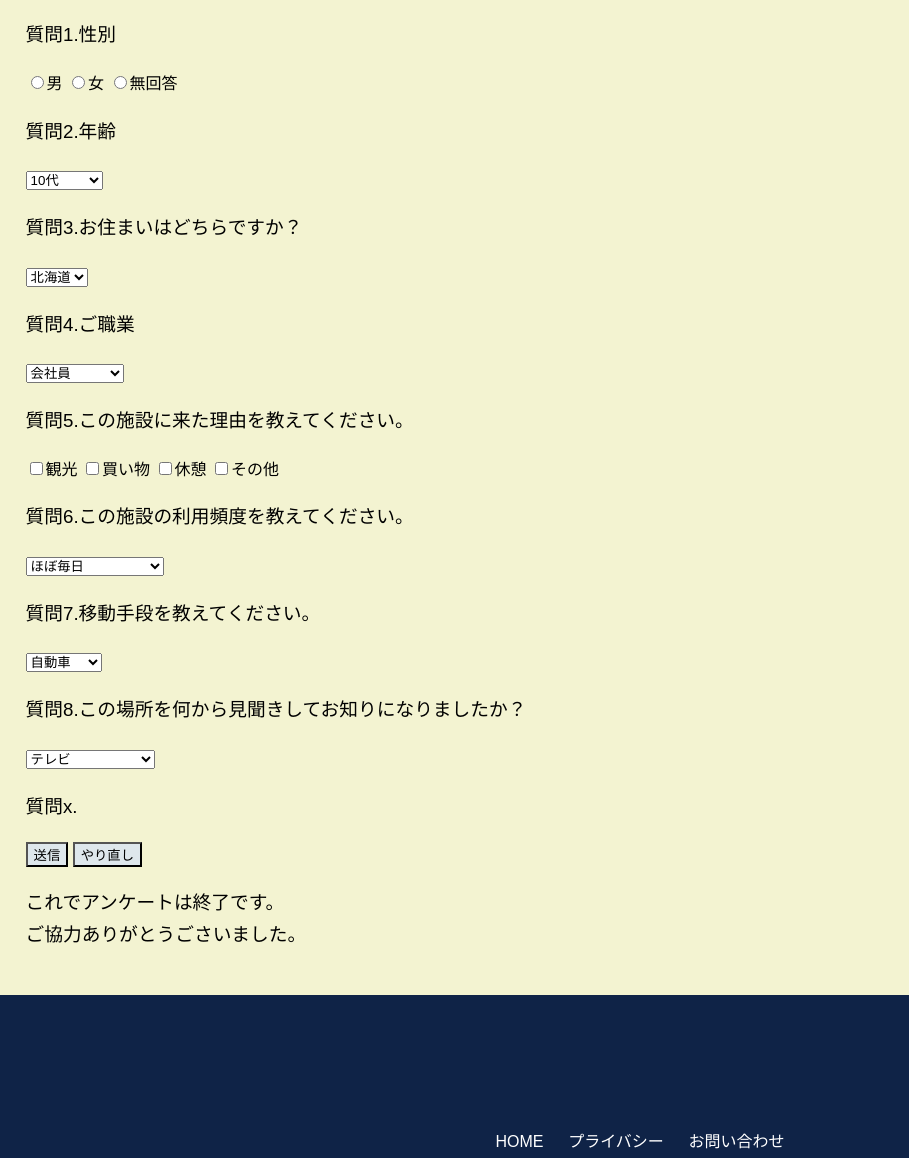
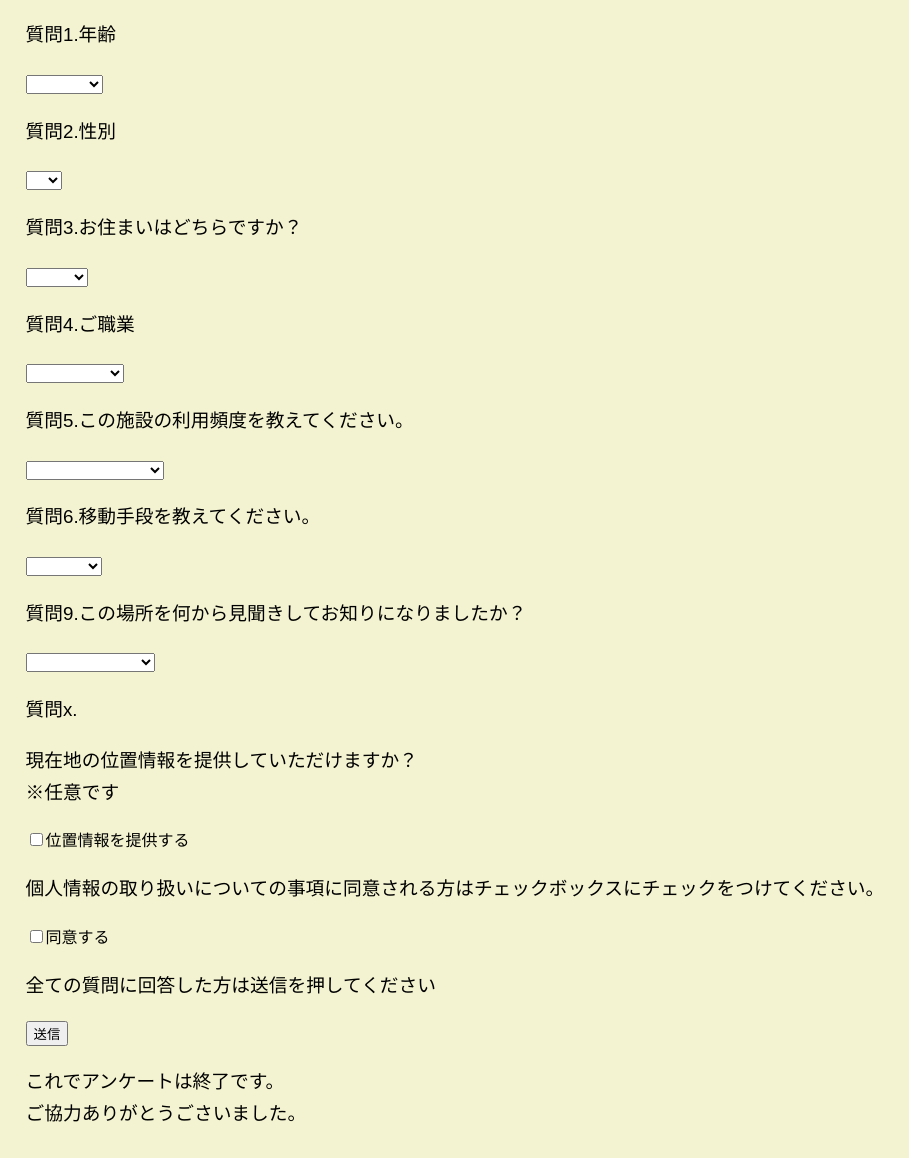
Before and after one commit to Otsuki3020/test3, a plain HTML site: page question.html in a window 1280 px wide. Shown: the part 436-1594 px from the top of the page, without its empty margins (0-909 px from the left). Drawn offline with Linux system fonts and the light colour scheme; files that its build step writes are made by us from their sources.

Commit message:
Update question.html

```diff
--- a/question.html
+++ b/question.html
@@ -12,7 +12,7 @@
         <header>
             <nav>
                 <ul>
-                    <li><a href="purpose.html">HOME</a></li>
+                    <li><a href="index.html">TOP</a></li>
                     <li><a href="privacy.html">プライバシー</a></li>
                     <li><a href="contact.html">お問い合わせ</a></li>
                 </ul>
@@ -21,21 +21,23 @@
         </header>
 
         <main>
+
             <div class="title">
             <h2>観光調査</h2>
             </div>
+
             <div class="discription">
                 <h5>回答時間目安　ｘ分</h5>
                 <h5>質問は全部でｘ個あります。</h5>
             </div>
+
             <div class="questions-form">
+
                 <!--回答者の情報-->
-                <h3 class="questions-title">質問1.性別</h3>
-                    <input type="radio" name="性別" value="男">男
-                    <input type="radio" name="性別" value="女">女
-                    <input type="radio" name="性別" value="無回答">無回答
-                <h3 class="questions-title">質問2.年齢</h3>
+
+                <h3 class="questions-title" aria-required="true" required>質問1.年齢</h3>
                     <select name="年齢">
+                      <option></option>
                       <option>10代</option>
                       <option>20代</option>
                       <option>30代</option>
@@ -45,8 +47,17 @@
                       <option>70代</option>
                       <option>80代以上</option>
                     </select>
-                <h3 class="questions-title">質問3.お住まいはどちらですか？</h3>
+
+                <h3 class="questions-title" aria-required="true" required>質問2.性別</h3>
+                    <select name="性別">
+                        <option></option>
+                        <option>男</option>
+                        <option>女</option>
+                    </select>
+
+                <h3 class="questions-title" aria-required="true" required>質問3.お住まいはどちらですか？</h3>
                     <select name="居住">
+                        <option></option>
                         <option>北海道</option>
                         <option>東北</option>
                         <option>関東</option>
@@ -58,8 +69,10 @@
                         <option>沖縄</option>
                         <option>海外</option>
                     </select>
-                <h3 class="questions-title">質問4.ご職業</h3>
+
+                <h3 class="questions-title" aria-required="true" required>質問4.ご職業</h3>
                     <select name="職業">
+                        <option></option>
                         <option>会社員</option>
                         <option>公務員</option>
                         <option>自営業</option>
@@ -70,14 +83,12 @@
                         <option>パート</option>
                         <option>その他</option>
                     </select>
+
                     <!--動向について-->
-                <h3 class="questions-title">質問5.この施設に来た理由を教えてください。</h3>
-                    <input type="checkbox" name="目的" value="観光">観光
-                    <input type="checkbox" name="目的" value="買い物">買い物
-                    <input type="checkbox" name="目的" value="休憩">休憩
-                    <input type="checkbox" name="目的" value="その他">その他
-                <h3 class="questions-title">質問6.この施設の利用頻度を教えてください。</h3>
+
+                <h3 class="questions-title" aria-required="true" required>質問5.この施設の利用頻度を教えてください。</h3>
                     <select name="頻度">
+                        <option></option>
                         <option>ほぼ毎日</option>
                         <option>1週間に2〜4回程度</option>
                         <option>週に1回程度</option>
@@ -86,15 +97,19 @@
                         <option>半年に1回程度</option>
                         <option>それ以下の頻度</option>
                     </select>
-                <h3 class="questions-title">質問7.移動手段を教えてください。</h3>
+
+                <h3 class="questions-title" aria-required="true" required>質問6.移動手段を教えてください。</h3>
                     <select name="移動">
+                        <option></option>
                         <option>自動車</option>
                         <option>バス</option>
                         <option>タクシー</option>
                         <option>自転車</option>
                     </select>
-                <h3 class="questions-title">質問8.この場所を何から見聞きしてお知りになりましたか？</h3>
+
+                <h3 class="questions-title" aria-required="true" required>質問9.この場所を何から見聞きしてお知りになりましたか？</h3>
                     <select name="メディア">
+                        <option></option>
                         <option>テレビ</option>
                         <option>新聞・雑誌</option>
                         <option>SNS</option>
@@ -103,10 +118,21 @@
                         <option>家族・友人・知人</option>
                         <option>その他</option>
                     </select>
-                <h3 class="questions-title">質問x.</h3>
 
-                <input class="questions-submit" type="submit" value="送信">
-                <input class="questions-reset" type="reset" value="やり直し">
+                <h3 class="questions-title" aria-required="true" required>質問x.</h3>
+
+                <!--位置情報-->
+                <h3 class="position" aria-required="true">現在地の位置情報を提供していただけますか？<br>※任意です</h3>
+                    <input type="checkbox">位置情報を提供する
+
+                <h3>個人情報の取り扱いについての事項に同意される方はチェックボックスにチェックをつけてください。</h3>
+                <p>
+                    <input type="checkbox" required>同意する
+                </p>
+
+                <h3>全ての質問に回答した方は送信を押してください</h3>
+
+                <input class="submit" type="submit" value="送信">
 
                 <h3>これでアンケートは終了です。<br>ご協力ありがとうごさいました。</h3>
             </div>
@@ -117,7 +143,7 @@
         <!--タイトル・リンク-->
         <nav>
             <ul>
-                <li><a href="index.html">HOME</a></li>
+                <li><a href="index.html">TOP</a></li>
                 <li><a href="privacy.html">プライバシー</a></li>
                 <li><a href="contact.html">お問い合わせ</a></li>
             </ul>
```
